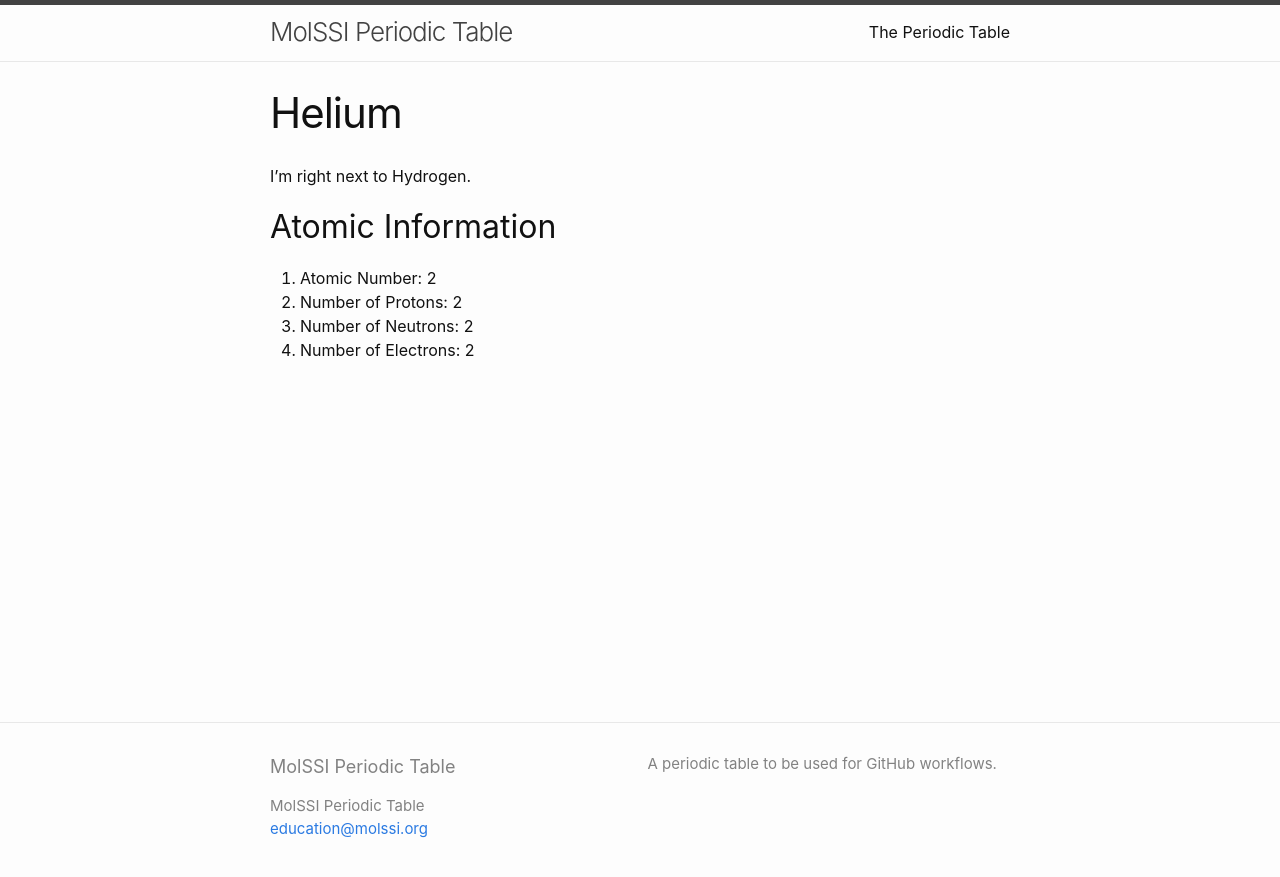
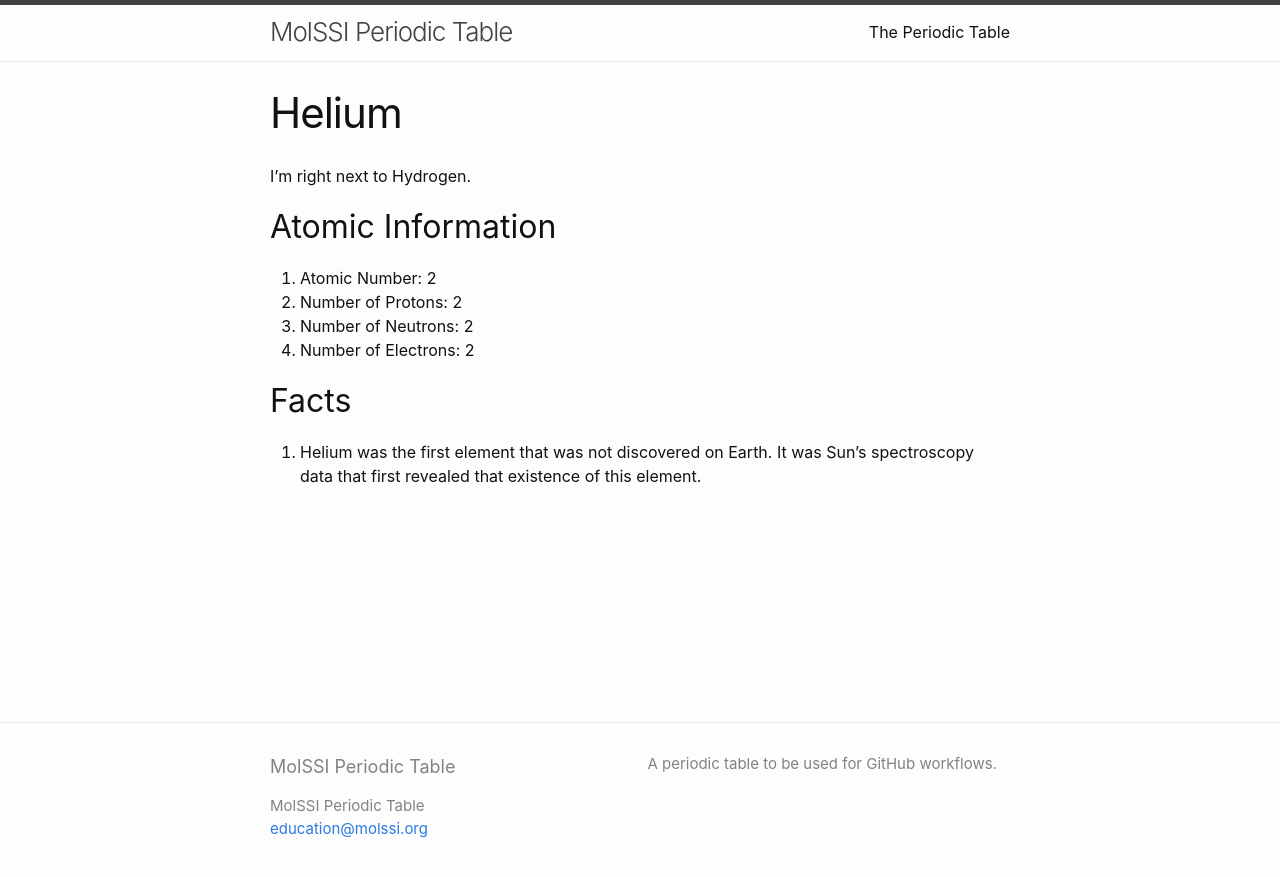
Before and after one commit to MolSSI-Education/periodic-table, a Jekyll site: the page built from elements/helium.md, in a window 1280 px wide. Shown: the top 877 px of the page. Built offline with Jekyll 4.4.1, drawn with Linux system fonts in a browser that asks for light colours.

Commit message:
add fact to helium

```diff
--- a/elements/helium.md
+++ b/elements/helium.md
@@ -10,3 +10,7 @@
 1. Number of Protons: 2
 1. Number of Neutrons: 2
 1. Number of Electrons: 2
+
+## Facts
+
+1. Helium was the first element that was not discovered on Earth. It was Sun’s spectroscopy data that first revealed that existence of this element.
```
